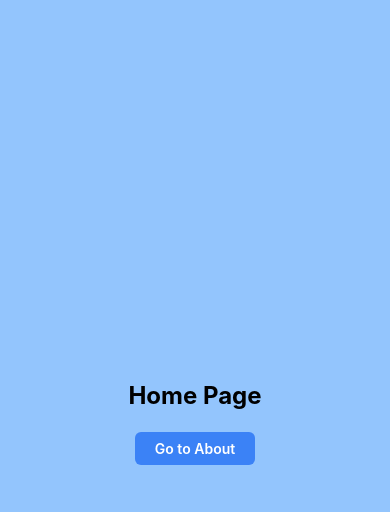
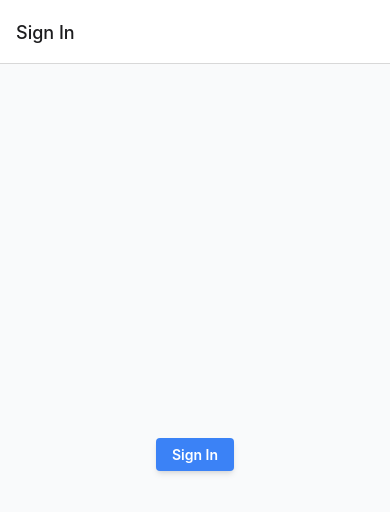
Before and after one commit to wlosantos/chat-fractal, a React Native app: screen / in a window 390 px wide. Shown: the top 512 px of the page. Built offline with nearby package versions, Linux system fonts and the light colour scheme.

Commit message:
create auth routes with api

```diff
--- /dev/null
+++ b/src/routes/auth.routes.js
@@ -0,0 +1,21 @@
+import { createNativeStackNavigator } from '@react-navigation/native-stack';
+import SignIn from '../screens/SignIn';
+
+const { Screen, Navigator } = createNativeStackNavigator();
+
+const AuthRoutes = () => {
+  return (
+    <Navigator initialRouteName='SignIn'>
+      <Screen
+        name='SignIn'
+        component={SignIn}
+        options={{
+          headerShown: true,
+          title: 'Sign In',
+        }}
+      />
+    </Navigator>
+  )
+};
+
+export default AuthRoutes;
--- a/src/routes/index.js
+++ b/src/routes/index.js
@@ -1,11 +1,12 @@
 import { NavigationContainer } from '@react-navigation/native';
 
-import StackRoutes from './stack.routes';
+// import StackRoutes from './stack.routes';
+import AuthRoutes from './auth.routes';
 
 const Routes = () => {
   return (
     <NavigationContainer>
-      <StackRoutes />
+      <AuthRoutes />
     </NavigationContainer>
   )
 };
--- /dev/null
+++ b/src/screens/SignIn.js
@@ -0,0 +1,20 @@
+import { View, Text, TouchableOpacity } from 'react-native';
+
+import { signIn } from '../services/auth';
+
+const SignIn = () => {
+  const handleSign = async() => {
+    const response = await signIn();
+    console.warn(response);
+  };
+
+  return (
+    <View className='flex-1 justify-center items-center bg-gray-50'>
+      <TouchableOpacity className='px-4 py-2 bg-blue-500 rounded shadow-md'>
+        <Text className='text-white font-semibold' onPress={handleSign}>Sign In</Text>
+      </TouchableOpacity>
+    </View>
+  )
+};
+
+export default SignIn;
--- /dev/null
+++ b/src/services/auth.js
@@ -0,0 +1,15 @@
+const signIn = () => {
+    return new Promise((resolve) => {
+        setTimeout(() => {
+            resolve({
+                token: '123',
+                user: {
+                    name: 'John Doe',
+                    email: 'john.doe@email.com',
+                },
+            });
+        }, 2000);
+    });
+};
+
+export { signIn };
```
